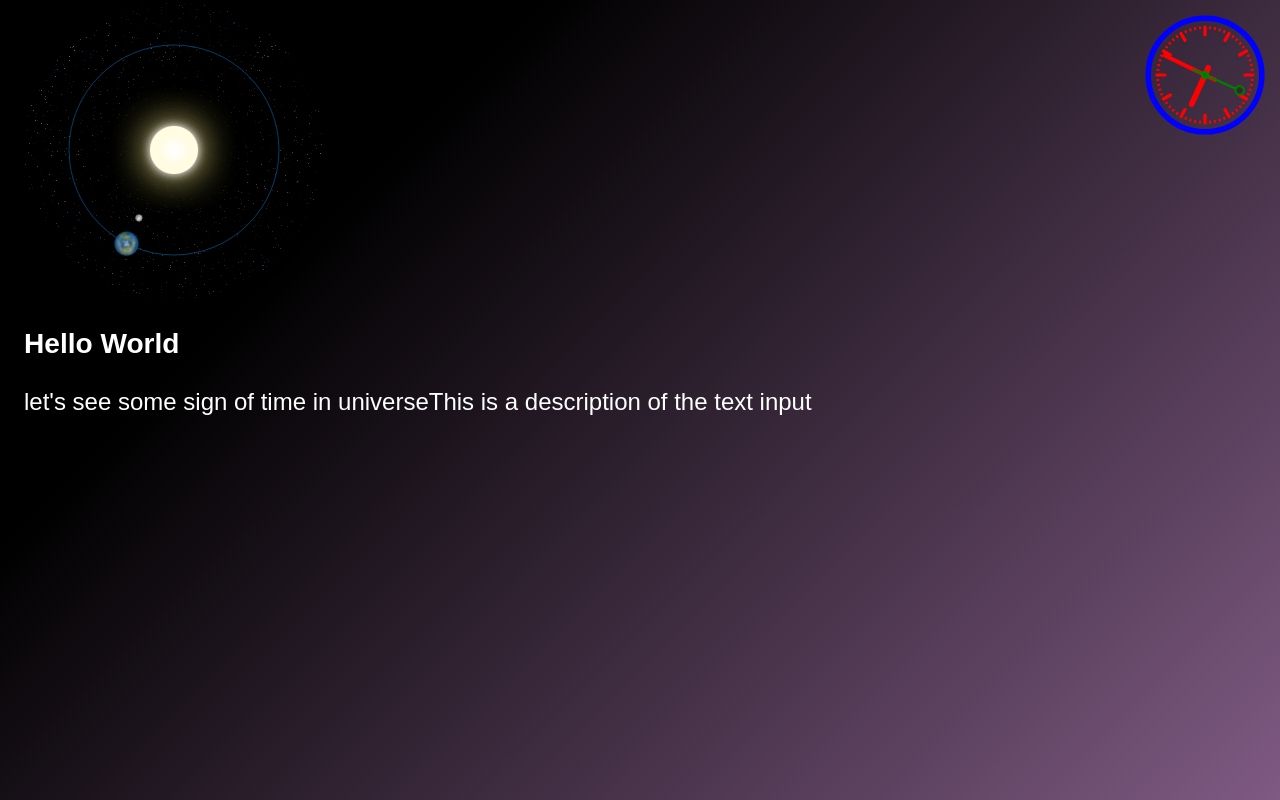
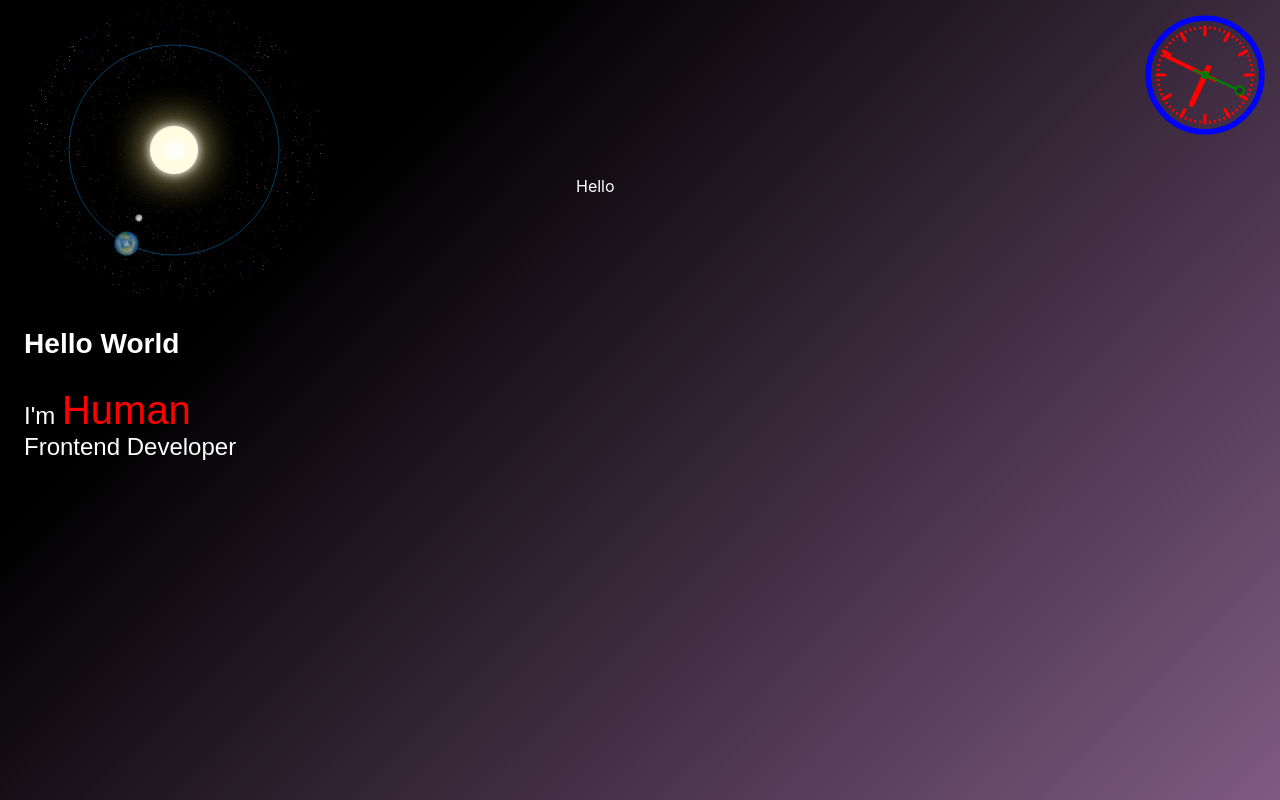
Before and after one commit to achmad-dev/portfolio, a React (Create React App) app: page / in a window 1280 px wide. Built offline with nearby package versions, Linux system fonts and the light colour scheme.

Commit message:
feat: try description

```diff
--- a/src/App.js
+++ b/src/App.js
@@ -6,13 +6,26 @@ function App() {
   return (
     <div className="App">
       <div style={{ display: "flex" }}>
-        <div style={{ flex: 1, marginLeft: '24px' }}>
+        <div style={{ flex: 1, marginLeft: "24px" }}>
           <SolarSystem />
           <Description
             textInput={"Hello World"}
-            attribute={`let's see some sign of time in universe`}
-            description={`This is a description of the text input`}
+            attribute={`I'm`}
+            name={`Human`}
+            description={`Frontend Developer`}
           />
+        </div>
+        <div
+          style={{
+            flex: 2,
+            color: "white",
+            margin: "auto",
+            left: '45%',
+            position: 'absolute',
+            top: '20%',
+          }}
+        >
+          <p>Hello</p>
         </div>
         <Clock />
       </div>
--- a/src/components/description.jsx
+++ b/src/components/description.jsx
@@ -1,12 +1,12 @@
 import React from "react";
 
-const Description = ({ textInput, attribute, description }) => {
+const Description = ({ textInput, attribute, name, description }) => {
   return (
     <>
       <div style={{ display: "flex", flexDirection: 'column' , color: 'white', fontFamily: 'arial', fontSize: '24px'}}>
         <h3>{textInput}</h3>
-        <>{attribute}</>
-        <>{description}</>
+        <div>{attribute} <span style={{fontSize: '40px', color: 'red'}}>{name}</span></div>
+        <div>{description}</div>
       </div>
     </>
   );
```
